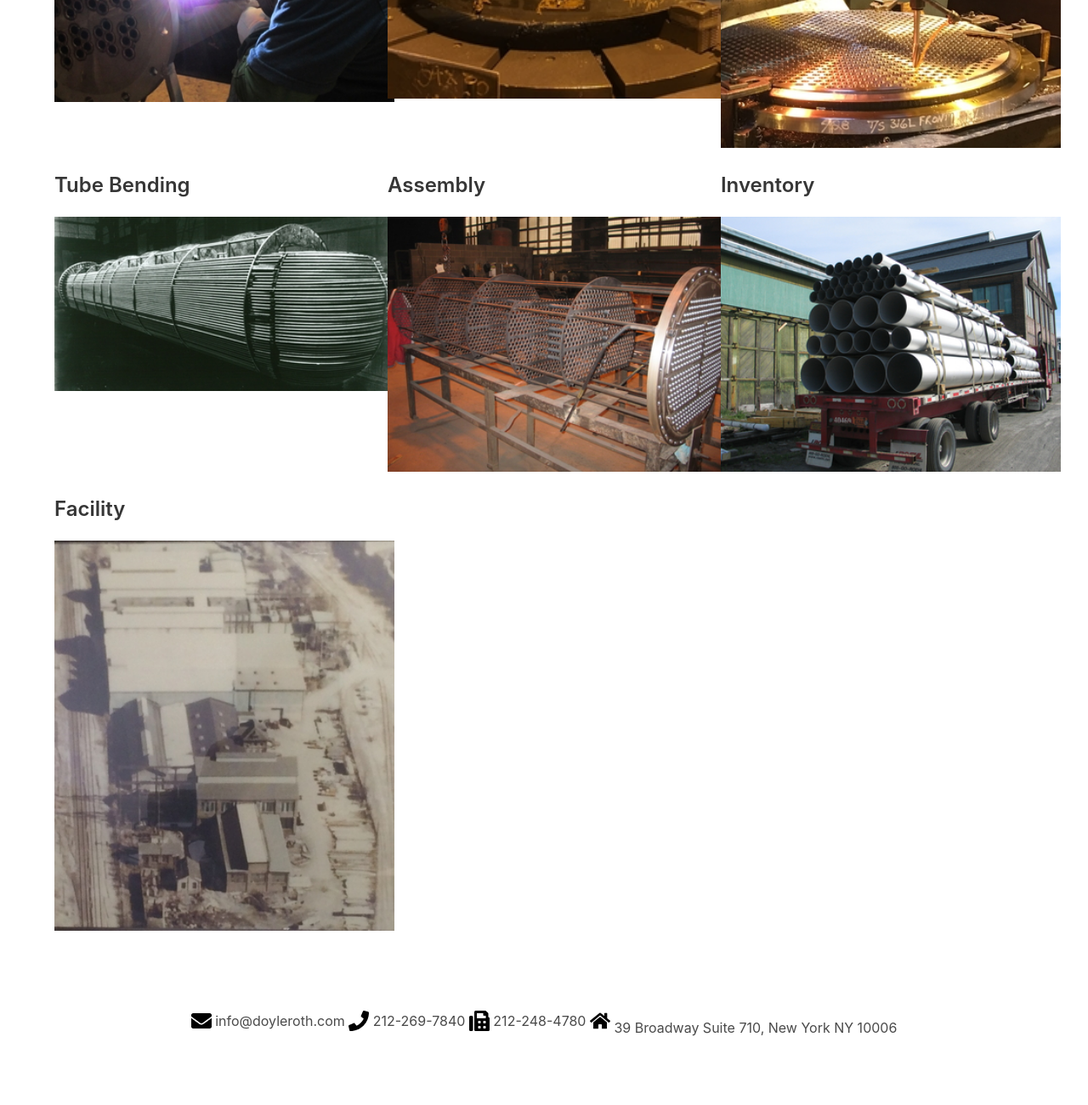
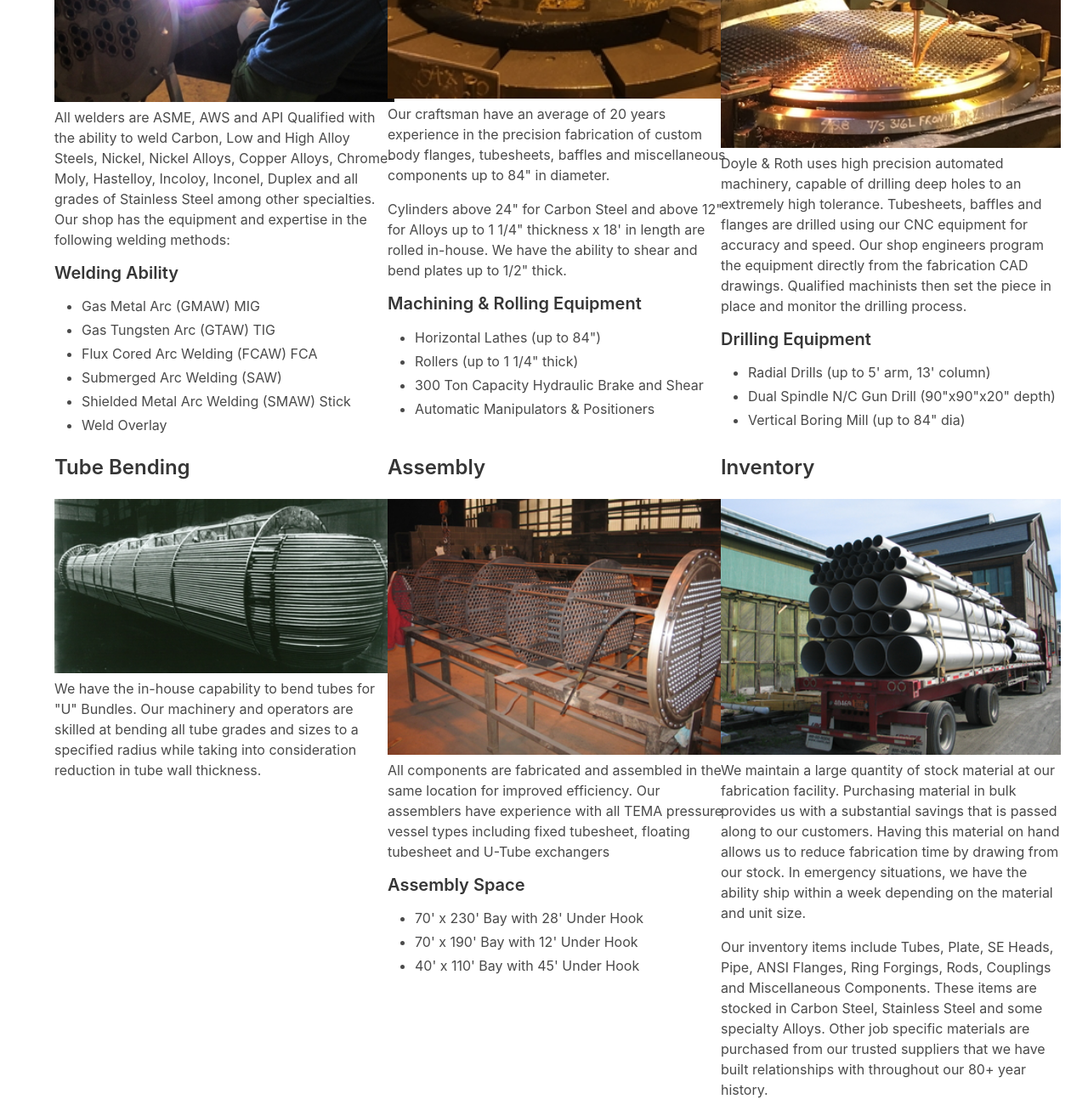
Before and after one commit to jerrytigerxu/doyle-roth, a Gatsby site: page /fabrication in a window 1280 px wide. Shown: the part 500-1800 px from the top of the page at 85% size. Before the commit the page ends 1777 px from the top, so only its background shows below. Built offline with nearby package versions, Linux system fonts and the light colour scheme; Gatsby itself is replaced by a stand-in of ours; a web font is replaced by a local one.

Commit message:
filled in info

```diff
--- a/src/pages/fabrication.js
+++ b/src/pages/fabrication.js
@@ -79,12 +79,22 @@ const FabPage = ({ data }) => (
                       <div className="content">
                         <h1 className="title is-size-4">Welding</h1>
                         <Img fixed={data.welding.childImageSharp.fixed} alt="weld"/>
+                        <p>
+                          All welders are ASME, AWS and API Qualified with the ability to weld Carbon, Low and High Alloy Steels, Nickel, Nickel Alloys, Copper Alloys, Chrome-Moly, Hastelloy, Incoloy, Inconel, Duplex and all grades of Stainless Steel among other specialties.  Our shop has the equipment and expertise in the following welding methods:
+                        </p>
+                        <h4>Welding Ability</h4>
+                          <ul>
+                            <li>Gas Metal Arc (GMAW) MIG</li>
+                            <li>Gas Tungsten Arc (GTAW) TIG</li>
+                            <li>Flux Cored Arc Welding (FCAW) FCA</li>
+                            <li>Submerged Arc Welding (SAW)</li>
+                            <li>Shielded Metal Arc Welding (SMAW) Stick</li>
+                            <li>Weld Overlay</li>
+                          </ul>
                       </div>
                     </div>
                   </article>
                 </div>
-
-
 
                 <div className="column is-one-third">
                   <article className="media">
@@ -92,12 +102,23 @@ const FabPage = ({ data }) => (
                       <div className="content">
                         <h1 className="title is-size-4">Machining, Shearing & Rolling </h1>
                         <Img fixed={data.machining.childImageSharp.fixed} alt="machine"/>
+                        <p>
+                          Our craftsman have an average of 20 years experience in the precision fabrication of custom body flanges, tubesheets, baffles and miscellaneous components up to 84" in diameter.
+                        </p>
+                        <p>
+                          Cylinders above 24" for Carbon Steel and above 12" for Alloys up to 1 1/4" thickness x 18' in length are rolled in-house.  We have the ability to shear and bend plates up to 1/2" thick.
+                        </p>
+                        <h4>Machining & Rolling Equipment</h4>
+                          <ul>
+                            <li>Horizontal Lathes (up to 84")</li>
+                            <li>Rollers (up to 1 1/4" thick)</li>
+                            <li>300 Ton Capacity Hydraulic Brake and Shear</li>
+                            <li>Automatic Manipulators & Positioners</li>
+                          </ul>
                       </div>
                     </div>
                   </article>
                 </div>
-
-
 
                 <div className="column is-one-third">
                   <article className="media">
@@ -105,6 +126,16 @@ const FabPage = ({ data }) => (
                       <div className="content">
                         <h1 className="title is-size-4">Drilling</h1>
                         <Img fixed={data.drilling.childImageSharp.fixed} alt="drill"/>
+                        <p>
+                          Doyle & Roth uses high precision automated machinery, capable of drilling deep holes to an extremely high tolerance.  Tubesheets, baffles and flanges are drilled using our CNC equipment for accuracy and speed.  Our shop engineers program the equipment directly from the fabrication CAD drawings. Qualified machinists then set the piece in place and monitor the drilling process.
+                        </p>
+                        <h4>Drilling Equipment</h4>
+                          <ul>
+                            <li>Radial Drills (up to 5' arm, 13' column)</li>
+                            <li>Dual Spindle N/C Gun Drill (90"x90"x20" depth)</li>
+                            <li>Vertical Boring Mill (up to 84" dia)</li>
+                          </ul>
+
                       </div>
                     </div>
                   </article>
@@ -117,6 +148,9 @@ const FabPage = ({ data }) => (
                       <div className="content">
                         <h1 className="title is-size-4">Tube Bending</h1>
                         <Img fixed={data.tube.childImageSharp.fixed} alt="tube"/>
+                        <p>
+                          We have the in-house capability to bend tubes for "U" Bundles.  Our machinery and operators are skilled at bending all tube grades and sizes to a specified radius while taking into consideration reduction in tube wall thickness.
+                        </p>
                       </div>
                     </div>
                   </article>
@@ -128,6 +162,15 @@ const FabPage = ({ data }) => (
                       <div className="content">
                         <h1 className="title is-size-4">Assembly</h1>
                         <Img fixed={data.last.childImageSharp.fixed} alt="assembly"/>
+                        <p>
+                          All components are fabricated and assembled in the same location for improved efficiency.  Our assemblers have experience with all TEMA pressure vessel types including fixed tubesheet, floating tubesheet and U-Tube exchangers
+                        </p>
+                        <h4>Assembly Space</h4>
+                          <ul>
+                            <li>70' x 230' Bay with 28' Under Hook</li>
+                            <li>70' x 190' Bay with 12' Under Hook</li>
+                            <li>40' x 110' Bay with 45' Under Hook</li>
+                          </ul>
                       </div>
                     </div>
                   </article>
@@ -139,6 +182,12 @@ const FabPage = ({ data }) => (
                       <div className="content">
                         <h1 className="title is-size-4">Inventory</h1>
                         <Img fixed={data.tubes.childImageSharp.fixed} alt="inventory"/>
+                        <p>
+                          We maintain a large quantity of stock material at our fabrication facility.  Purchasing material in bulk provides us with a substantial savings that is passed along to our customers.  Having this material on hand allows us to reduce fabrication time by drawing from our stock.  In emergency situations, we have the ability ship within a week depending on the material and unit size.
+                        </p>
+                        <p>
+                          Our inventory items include Tubes, Plate, SE Heads, Pipe, ANSI Flanges, Ring Forgings, Rods, Couplings and Miscellaneous Components.  These items are stocked in Carbon Steel, Stainless Steel and some specialty Alloys.  Other job specific materials are purchased from our trusted suppliers that we have built relationships with throughout our 80+ year history.
+                        </p>
                       </div>
                     </div>
                   </article>
@@ -150,6 +199,12 @@ const FabPage = ({ data }) => (
                       <div className="content">
                         <h1 className="title is-size-4">Facility</h1>
                         <Img fixed={data.shop.childImageSharp.fixed} alt="facility"/>
+                        <p>
+                          The Doyle & Roth fabrication facility occupies an area of 360,000 sq. ft. with 120,000 sq. ft. of enclosed shop space.  We have continuously operated from this facility since 1960's.  All of our fabrication equipment and materials as well as office space for plant management and engineering are housed at this location in Simpson, PA.
+                        </p>
+                        <p>
+                          We regularly provide tours of our facility to customers interested in learning about our process and fabrication methods.
+                        </p>
                       </div>
                     </div>
                   </article>
```
